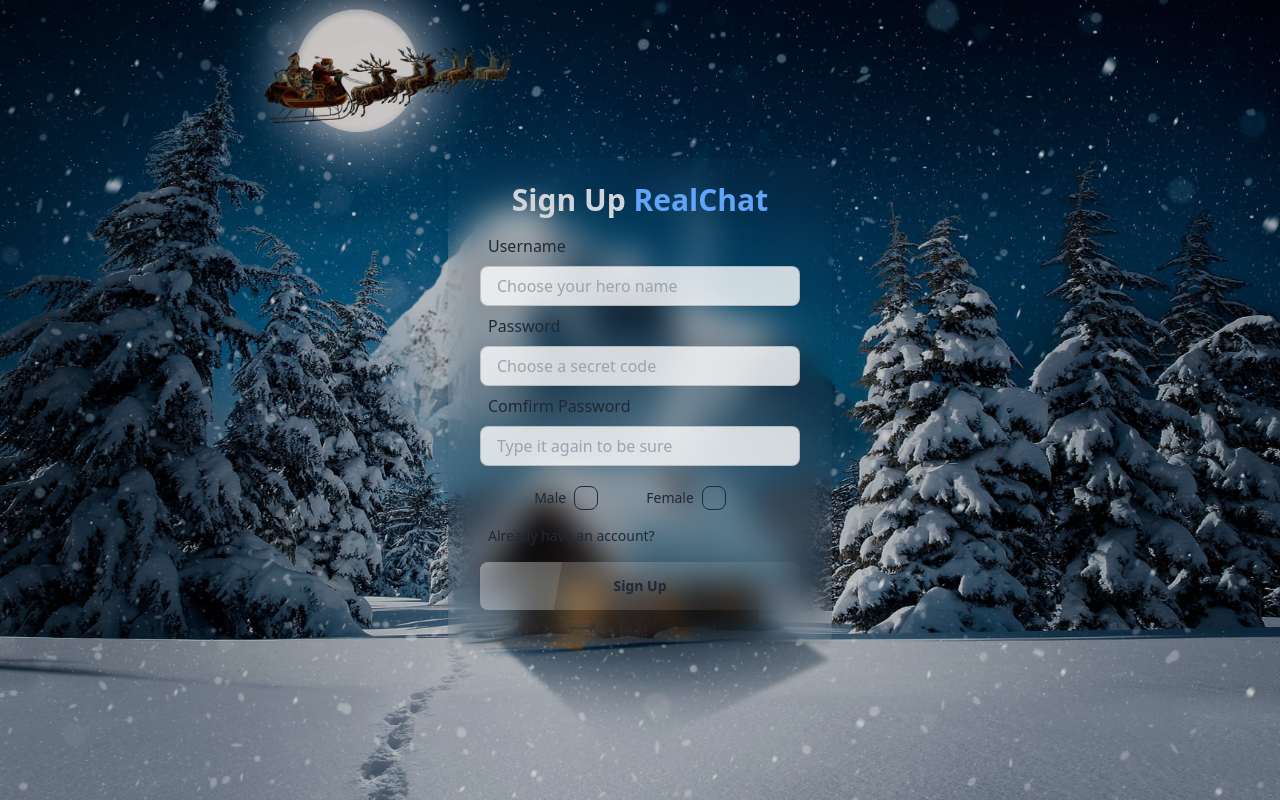
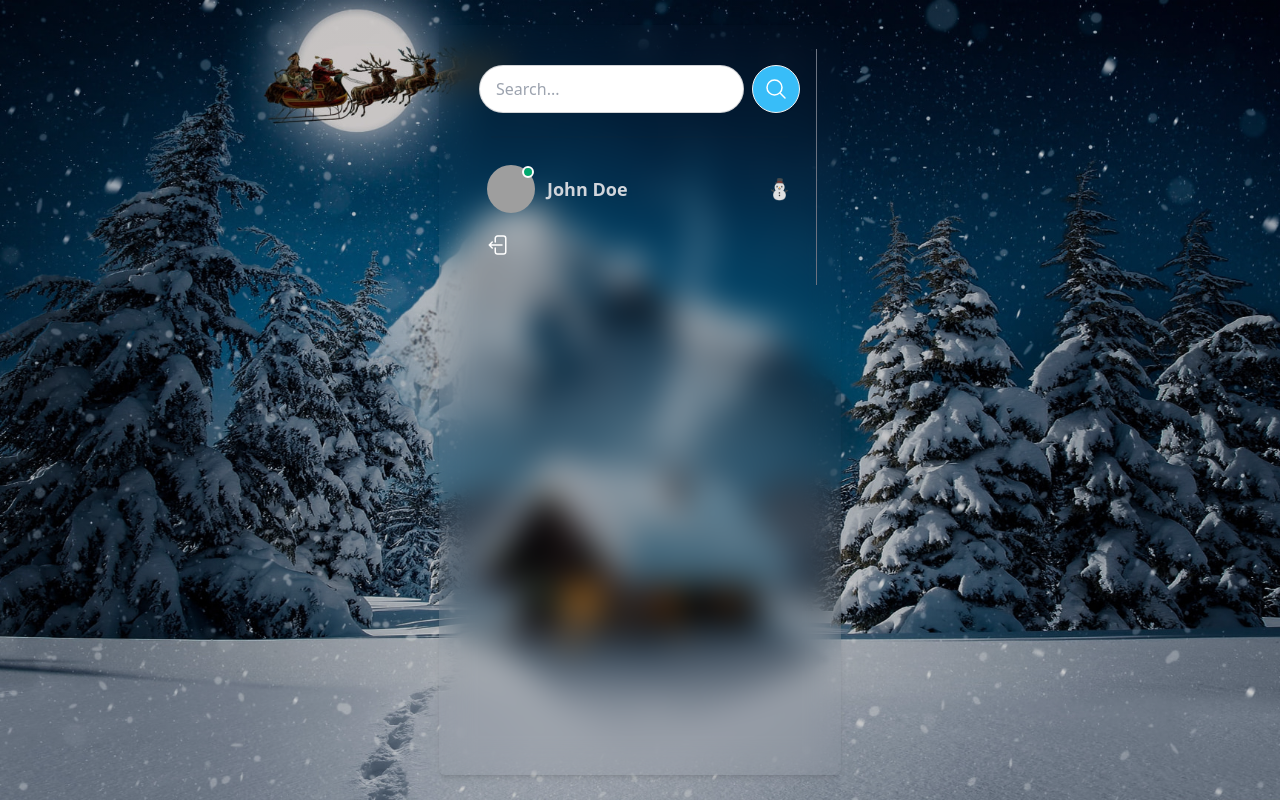
Before and after one commit to Yunxin119/RealChat, a React (Vite) app in the folder client/: page / in a window 1280 px wide. Built offline with nearby package versions, Linux system fonts and the light colour scheme; grey boxes are pictures that could not be loaded.

Commit message:
home sidebar starter code

```diff
--- a/client/src/App.jsx
+++ b/client/src/App.jsx
@@ -10,7 +10,7 @@ import Home from "./screens/Home"
 function App() {
   return (
     <div className="flex h-screen p-4 items-center justify-center">
-      <SignUp />
+      <Home />
       {/* <Routes>
         <Route path='/login' element={<Login />} />
         <Route path='/signup' element={<SignUp />} />
--- /dev/null
+++ b/client/src/components/messages/MessageContainer.jsx
@@ -0,0 +1,11 @@
+import React from 'react'
+
+const MessageContainer = () => {
+  return (
+    <div>
+      MessageContainer
+    </div>
+  )
+}
+
+export default MessageContainer
--- /dev/null
+++ b/client/src/components/sidebar/Conversations.jsx
@@ -0,0 +1,27 @@
+import React from 'react'
+import { useState } from 'react'
+
+const Conversations = () => {
+  return (
+    <>
+        <div className='flex gap-3 items-center hover:bg-sky-400 rounded-md p-2 py-1 cursor-pointer'>
+            <div className='avatar online'>
+                <div className='w-12 h-12 rounded-full'>
+                    <img src="https://img.daisyui.com/images/stock/photo-1534528741775-53994a69daeb.webp" alt="user avatar" />
+                </div>
+            </div>
+            <div className='flex flex-col flex-1'>
+                <div className='flex gap-3 justify-between'>
+                    <p className='text-lg font-semibold text-gray-300'>John Doe</p>
+                    <span className='text-xl'>⛄</span>
+                </div>
+            </div>
+        </div>
+
+        <div className='devider my-0 py-0 h-1'/>
+    </>
+
+  )
+}
+
+export default Conversations
--- /dev/null
+++ b/client/src/components/sidebar/SearchInput.jsx
@@ -0,0 +1,17 @@
+import React from 'react'
+
+const SearchInput = () => {
+  return (
+    <form className='items-center gap-2 flex'>
+        <input type="text" placeholder='Search...' className='input input-bordered rounded-full'/>
+        <button type='submit' className='btn btn-circle bg-sky-400 text-white'>
+        <svg xmlns="http://www.w3.org/2000/svg" fill="none" viewBox="0 0 24 24" strokeWidth={1.5} stroke="currentColor" className="size-6">
+            <path strokeLinecap="round" strokeLinejoin="round" d="m21 21-5.197-5.197m0 0A7.5 7.5 0 1 0 5.196 5.196a7.5 7.5 0 0 0 10.607 10.607Z" />
+        </svg>
+        </button>
+
+    </form>
+  )
+}
+
+export default SearchInput
--- /dev/null
+++ b/client/src/components/sidebar/Sidebar.jsx
@@ -0,0 +1,25 @@
+import React from 'react'
+import SearchInput from './SearchInput'
+import Conversations from './Conversations'
+
+const Sidebar = () => {
+  return (
+    <div className='border-r border-gray-500 p-4 flex flex-col'>
+      <SearchInput />
+      <div className='divider px-3'></div>
+      <Conversations />
+
+      {/* Logout Button */}
+      <div className='mt-auto'>
+        <button className='btn btn-ghost btn-circle w-10 h-10 text-white cursor-pointer'>
+          <svg xmlns="http://www.w3.org/2000/svg" fill="none" viewBox="0 0 24 24" stroke-width="1.5" stroke="currentColor" class="size-6">
+            <path stroke-linecap="round" stroke-linejoin="round" d="M8.25 9V5.25A2.25 2.25 0 0 1 10.5 3h6a2.25 2.25 0 0 1 2.25 2.25v13.5A2.25 2.25 0 0 1 16.5 21h-6a2.25 2.25 0 0 1-2.25-2.25V15m-3 0-3-3m0 0 3-3m-3 3H15" />
+          </svg>
+        </button>
+      </div>
+
+    </div>
+  )
+}
+
+export default Sidebar
--- a/client/src/screens/Home.jsx
+++ b/client/src/screens/Home.jsx
@@ -1,9 +1,14 @@
 import React from 'react'
+import Sidebar from '../components/sidebar/Sidebar'
+import MessageContainer from '../components/messages/MessageContainer'
 
 const Home = () => {
   return (
     <div>
-
+       <div className='sm:h-[450px] md:h-[550px] lg:h-[750px] bg-gray-450 w-full p-6 rounded-md shadow-md bg-clip-padding backdrop-filter backdrop-blur-lg bg-opacity-0'>
+        <Sidebar />
+        {/* <MessageContainer /> */}
+       </div>
     </div>
   )
 }
```
